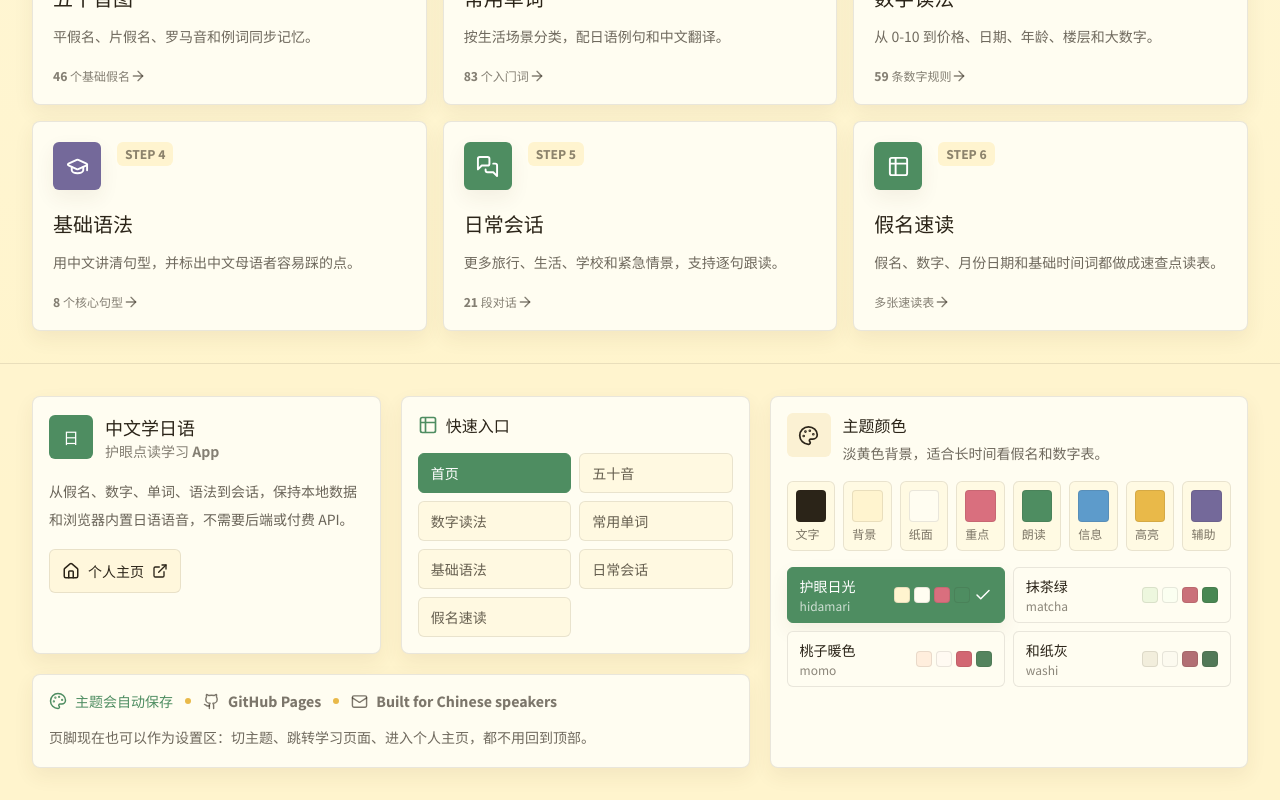
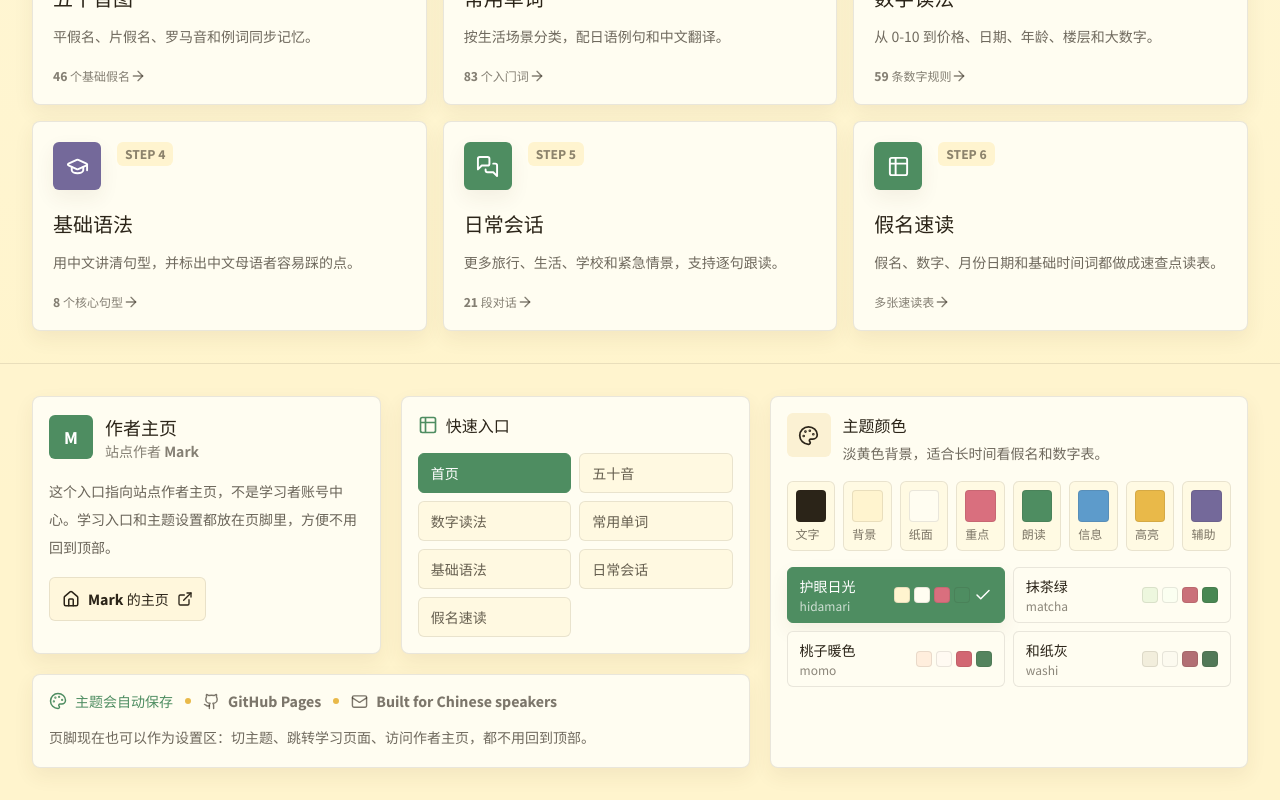
Before and after one commit to marksui/nihongo-learning, a React (Vite) app: page / in a window 1280 px wide. Shown: the part 788-1588 px from the top of the page. Built offline with nearby package versions, Linux system fonts and the light colour scheme.

Commit message:
Clarify author homepage footer copy

```diff
--- a/src/components/SiteFooter.tsx
+++ b/src/components/SiteFooter.tsx
@@ -7,7 +7,7 @@ interface SiteFooterProps {
   onNavigate: (page: PageKey) => void;
 }
 
-const personalHomepageUrl = "https://marksui.github.io/";
+const authorHomepageUrl = "https://marksui.github.io/";
 
 const footerLinks: Array<{ label: string; page: PageKey }> = [
   { label: "首页", page: "home" },
@@ -27,26 +27,27 @@ const SiteFooter = ({ currentPage, onNavigate }: SiteFooterProps) => {
           <section className="rounded-lg border border-ink/10 bg-paper p-4 shadow-card" aria-labelledby="footer-about">
             <div className="flex items-center gap-3">
               <span className="grid h-11 w-11 shrink-0 place-items-center rounded-md bg-matcha text-base font-extrabold text-white">
-                日
+                M
               </span>
               <div>
                 <h2 id="footer-about" className="text-lg font-extrabold text-ink">
-                  中文学日语
+                  作者主页
                 </h2>
-                <p className="text-sm font-semibold text-ink/58">护眼点读学习 App</p>
+                <p className="text-sm font-semibold text-ink/58">站点作者 Mark</p>
               </div>
             </div>
             <p className="mt-4 text-sm leading-7 text-ink/70">
-              从假名、数字、单词、语法到会话，保持本地数据和浏览器内置日语语音，不需要后端或付费 API。
+              这个入口指向站点作者主页，不是学习者账号中心。学习入口和主题设置都放在页脚里，方便不用回到顶部。
             </p>
             <a
-              href={personalHomepageUrl}
+              href={authorHomepageUrl}
               target="_blank"
               rel="noreferrer"
+              aria-label="打开 Mark 的作者主页"
               className="mt-4 flex min-h-11 w-fit items-center gap-2 rounded-md border border-ink/10 bg-rice/60 px-3 py-2 text-sm font-extrabold text-ink transition hover:border-yuzu/45 hover:bg-yuzu/14"
             >
               <Home aria-hidden="true" size={18} />
-              个人主页
+              Mark 的主页
               <ExternalLink aria-hidden="true" size={16} />
             </a>
           </section>
@@ -98,7 +99,7 @@ const SiteFooter = ({ currentPage, onNavigate }: SiteFooterProps) => {
               </span>
             </div>
             <p id="footer-note" className="mt-3 text-sm leading-7 text-ink/68">
-              页脚现在也可以作为设置区：切主题、跳转学习页面、进入个人主页，都不用回到顶部。
+              页脚现在也可以作为设置区：切主题、跳转学习页面、访问作者主页，都不用回到顶部。
             </p>
           </section>
         </div>
```
